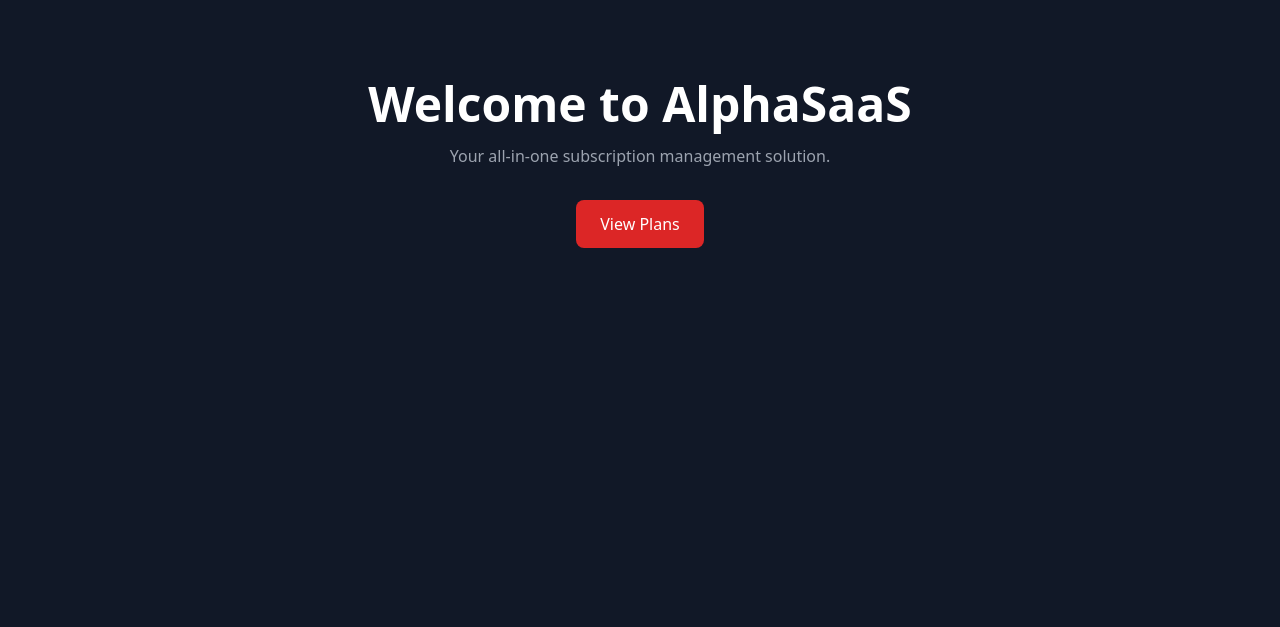
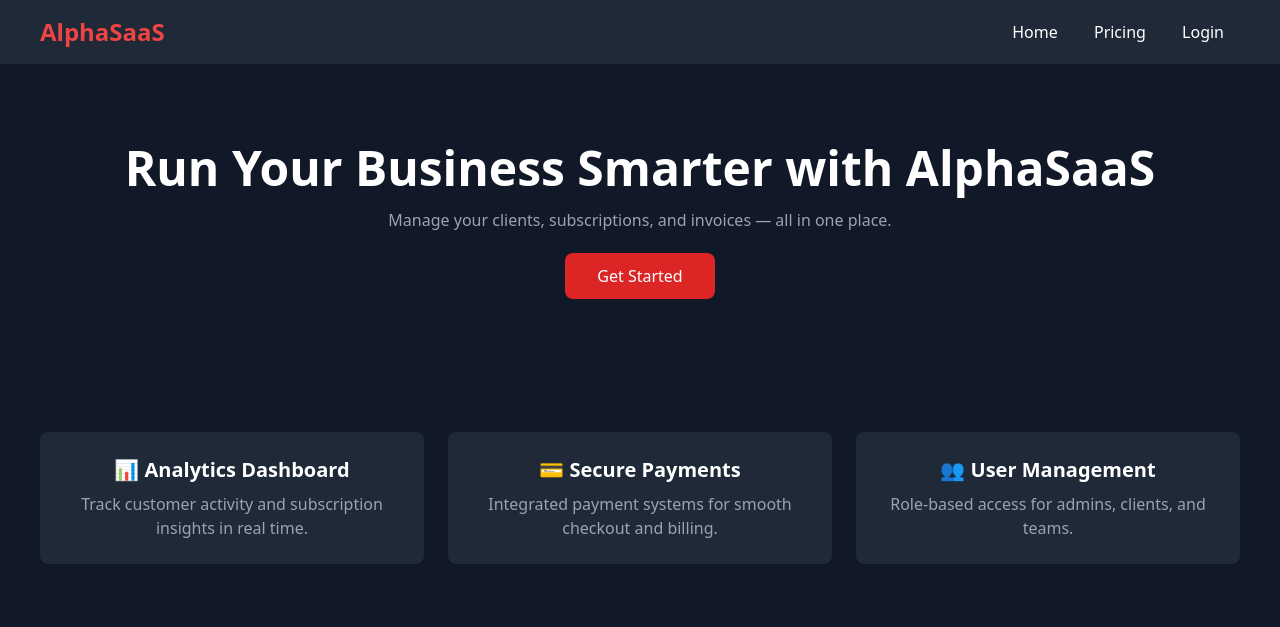
Before and after one commit to Arif-306/invoice-genrator-Saas, a Django app: page / in a window 1280 px wide. Shown: the top 627 px of the page. Run offline with Django 5.2, Linux system fonts and the light colour scheme.

Commit message:
frontend
almost frontend done only invoice frontend left

```diff
--- /dev/null
+++ b/saas_project/core/saasapp/templates/cancel.html
@@ -0,0 +1,5 @@
+<body class="bg-gray-900 text-white text-center py-32">
+  <h1 class="text-5xl font-bold text-red-500">Payment Canceled ❌</h1>
+  <p class="mt-4 text-gray-400">Your payment has been canceled. Try again later.</p>
+  <a href="/pricing" class="mt-6 inline-block bg-gray-700 px-6 py-3 rounded hover:bg-gray-600">Back to Pricing</a>
+</body>
--- a/saas_project/core/saasapp/templates/home.html
+++ b/saas_project/core/saasapp/templates/home.html
@@ -1,15 +1,43 @@
+<!DOCTYPE html>
 <!DOCTYPE html>
 <html lang="en">
 <head>
-<meta charset="UTF-8">
-<title>SaaS Home</title>
-<link href="https://cdn.jsdelivr.net/npm/tailwindcss@2.2.19/dist/tailwind.min.css" rel="stylesheet">
+  <meta charset="UTF-8">
+  <title>AlphaSaaS - Home</title>
+  <link href="https://cdn.jsdelivr.net/npm/tailwindcss@2.2.19/dist/tailwind.min.css" rel="stylesheet">
 </head>
 <body class="bg-gray-900 text-white">
-<section class="text-center py-20">
-<h1 class="text-5xl font-bold">Welcome to AlphaSaaS</h1>
-<p class="mt-4 text-gray-400">Your all-in-one subscription management solution.</p>
-<a href="/pricing" class="mt-8 inline-block bg-red-600 px-6 py-3 rounded-lg hover:bg-red-700">View Plans</a>
-</section>
+  <!-- Navbar -->
+  <nav class="flex justify-between items-center py-4 px-10 bg-gray-800">
+    <h1 class="text-2xl font-bold text-red-500">AlphaSaaS</h1>
+    <div>
+      <a href="/" class="px-4 hover:text-red-400">Home</a>
+      <a href="/pricing" class="px-4 hover:text-red-400">Pricing</a>
+      <a href="/login" class="px-4 hover:text-red-400">Login</a>
+    </div>
+  </nav>
+
+  <!-- Hero Section -->
+  <section class="text-center py-20">
+    <h1 class="text-5xl font-bold mb-4">Run Your Business Smarter with AlphaSaaS</h1>
+    <p class="text-gray-400 mb-8">Manage your clients, subscriptions, and invoices — all in one place.</p>
+    <a href="/pricing" class="bg-red-600 px-8 py-3 rounded-lg hover:bg-red-700">Get Started</a>
+  </section>
+
+  <!-- Features Section -->
+  <section class="grid grid-cols-1 md:grid-cols-3 gap-6 px-10 py-16">
+    <div class="bg-gray-800 p-6 rounded-lg text-center">
+      <h3 class="text-xl font-semibold mb-2">📊 Analytics Dashboard</h3>
+      <p class="text-gray-400">Track customer activity and subscription insights in real time.</p>
+    </div>
+    <div class="bg-gray-800 p-6 rounded-lg text-center">
+      <h3 class="text-xl font-semibold mb-2">💳 Secure Payments</h3>
+      <p class="text-gray-400">Integrated payment systems for smooth checkout and billing.</p>
+    </div>
+    <div class="bg-gray-800 p-6 rounded-lg text-center">
+      <h3 class="text-xl font-semibold mb-2">👥 User Management</h3>
+      <p class="text-gray-400">Role-based access for admins, clients, and teams.</p>
+    </div>
+  </section>
 </body>
 </html>
--- a/saas_project/core/saasapp/templates/pricing.html
+++ b/saas_project/core/saasapp/templates/pricing.html
@@ -2,7 +2,7 @@
 <html lang="en">
 <head>
   <meta charset="UTF-8">
-  <title>Pricing</title>
+  <title>Pricing | AlphaSaaS</title>
   <link href="https://cdn.jsdelivr.net/npm/tailwindcss@2.2.19/dist/tailwind.min.css" rel="stylesheet">
 </head>
 <body class="bg-gray-900 text-white">
@@ -15,7 +15,7 @@
         <h2 class="text-2xl font-bold mb-4">{{ plan.name }}</h2>
         <p class="text-gray-400 mb-4">{{ plan.description }}</p>
         <p class="text-3xl font-semibold mb-4">PKR {{ plan.price }}</p>
-        <a href="#" class="bg-red-600 px-6 py-2 rounded-lg hover:bg-red-700">Subscribe</a>
+        <a href="/checkout/{{ plan.id }}/" class="bg-red-600 px-6 py-2 rounded-lg hover:bg-red-700">Subscribe</a>
       </div>
       {% endfor %}
     </div>
--- /dev/null
+++ b/saas_project/core/saasapp/templates/success.html
@@ -0,0 +1,5 @@
+<body class="bg-gray-900 text-white text-center py-32">
+  <h1 class="text-5xl font-bold text-green-500">Payment Successful ✅</h1>
+  <p class="mt-4 text-gray-400">Thank you for subscribing to AlphaSaaS!</p>
+  <a href="/dashboard" class="mt-6 inline-block bg-red-600 px-6 py-3 rounded hover:bg-red-700">Go to Dashboard</a>
+</body>
--- a/saas_project/core/saasapp/urls.py
+++ b/saas_project/core/saasapp/urls.py
@@ -1,8 +1,10 @@
+from django.contrib import admin
 from django.urls import path
 from . import views
 
-
 urlpatterns = [
-path('', views.home, name='home'),
-path('pricing/', views.pricing, name='pricing'),
+    path('admin/', admin.site.urls),
+    path('', views.home, name='home'),
+    path('pricing/', views.pricing, name='pricing'),
+    path('login/', views.login_view, name='login'),
 ]
--- a/saas_project/core/saasapp/views.py
+++ b/saas_project/core/saasapp/views.py
@@ -9,3 +9,10 @@ def home(request):
 def pricing(request):
     plans = Plan.objects.all()
     return render(request, 'pricing.html', {'plans': plans})
+
+
+
+from django.shortcuts import render
+
+def login_view(request):
+    return render(request, 'login.html')
```
Also changed, not shown: saas_project/core/saasapp/templates/dashboard.html (added, +33 -0 lines), saas_project/core/saasapp/templates/login.html (added, +32 -0 lines), saas_project/core/saasapp/templates/register.html (added, +19 -0 lines), saas_project/core/db.sqlite3 (added), saas_project/core/static/css/custom.css (added).
